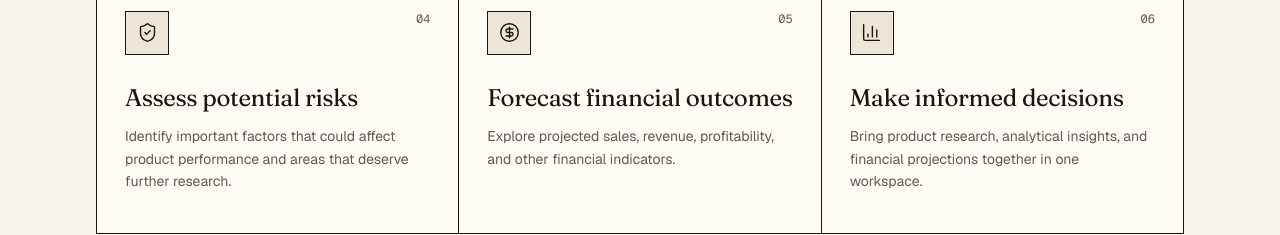
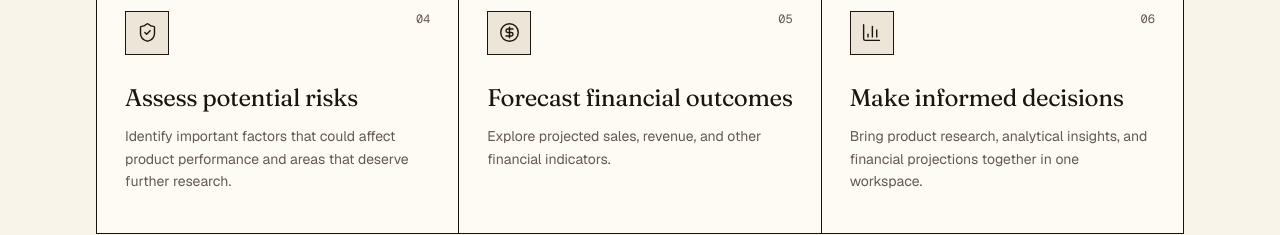
Before and after one commit to aisutd/marketlens, a React (Vite) app in the folder frontend/: page / in a window 1280 px wide. Shown: the part 3360-3595 px from the top of the page. Built offline with nearby package versions, Linux system fonts and the light colour scheme; no server answers.

Commit message:
Remove 'profitability' from the landing page financial outcomes card

```diff
--- a/frontend/src/pages/LandingPage.jsx
+++ b/frontend/src/pages/LandingPage.jsx
@@ -107,7 +107,7 @@ const benefits = [
     icon: CircleDollarSign,
     title: "Forecast financial outcomes",
     description:
-      "Explore projected sales, revenue, profitability, and other financial indicators.",
+      "Explore projected sales, revenue, and other financial indicators.",
   },
   {
     number: "06",
```
